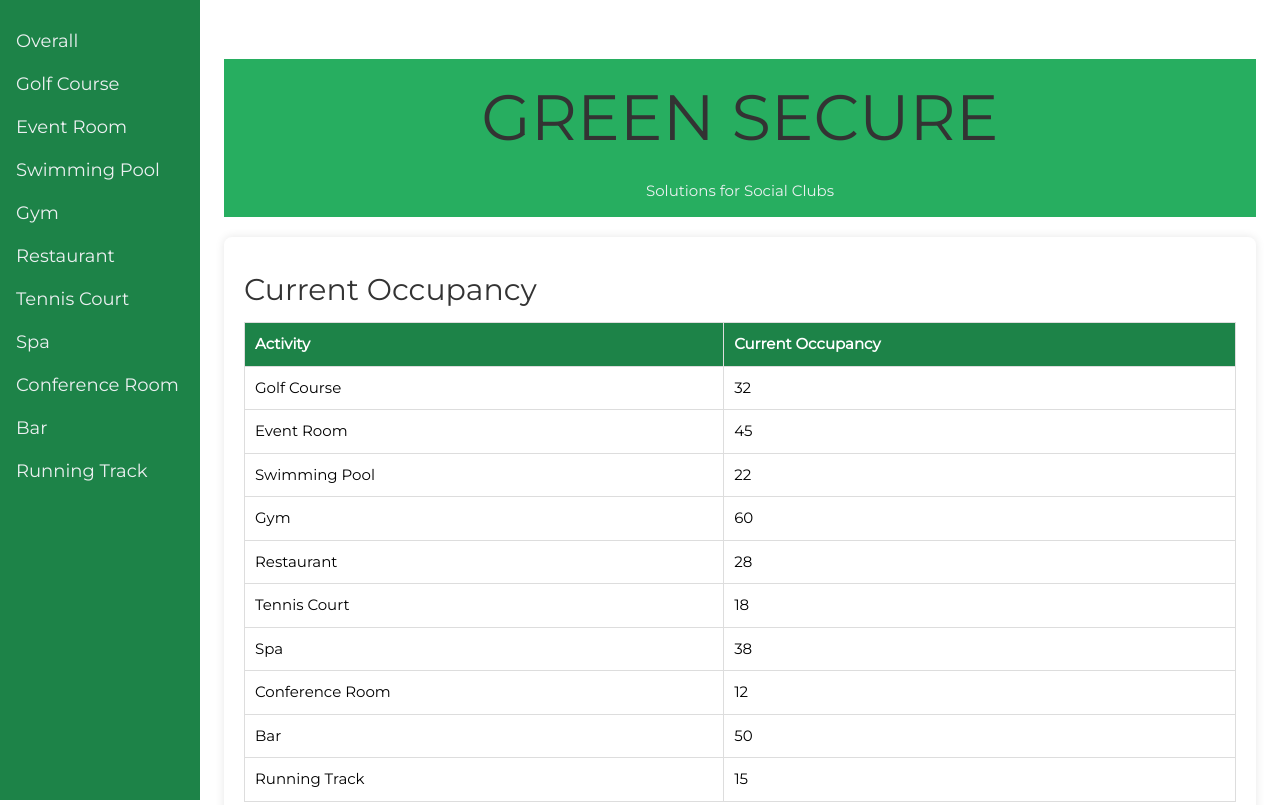
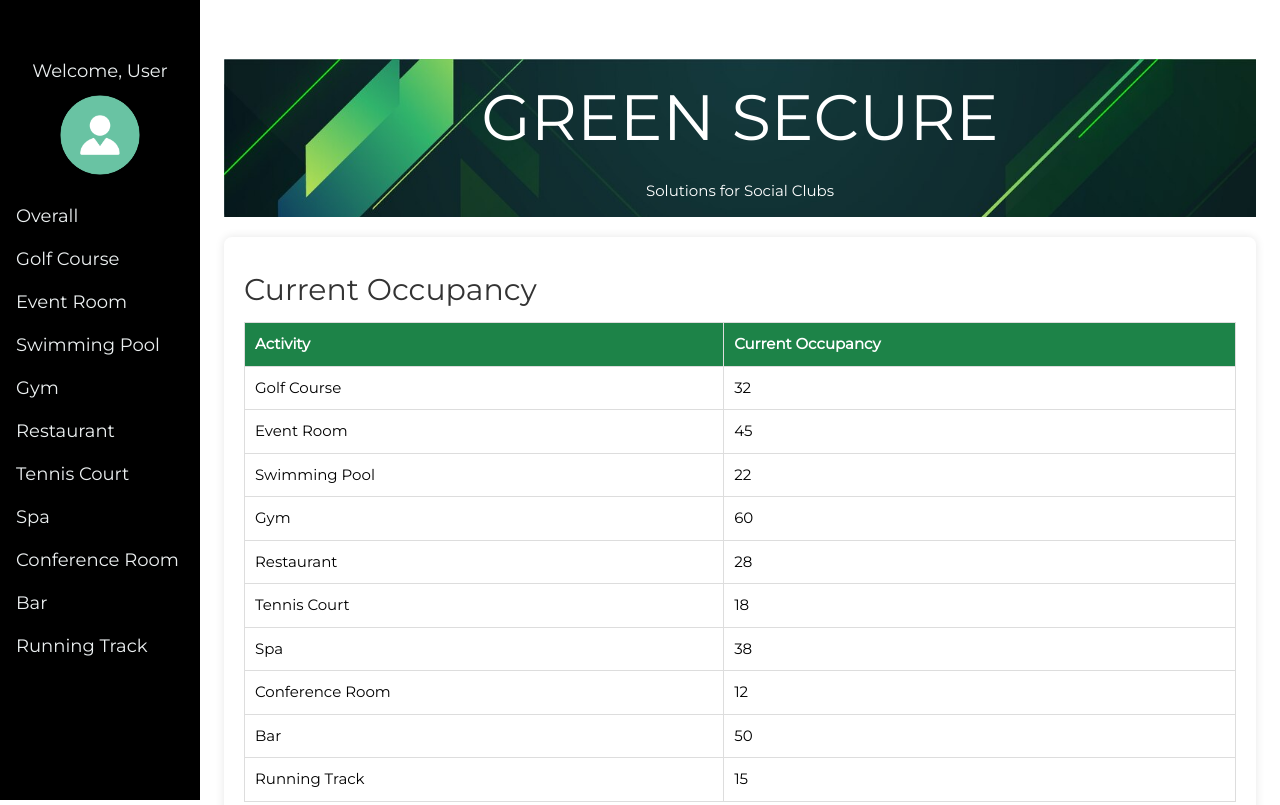
Before and after one commit to carolinariveraa/carolinariveraa.github.io, a plain HTML site: page user.html in a window 1280 px wide. Shown: the top 805 px of the page. Drawn offline with nearby package versions, Linux system fonts and the light colour scheme.

Commit message:
userstyle

```diff
--- a/user.html
+++ b/user.html
@@ -1,7 +1,7 @@
 <!DOCTYPE html>
 <html lang="en">
 <head>
-  <title>GREEN SAFE</title>
+  <title>GREEN SECURE</title>
   <meta charset="UTF-8">
   <meta name="viewport" content="width=device-width, initial-scale=1">
   <link rel="stylesheet" href="https://www.w3schools.com/w3css/4/w3.css">
@@ -26,7 +26,7 @@
       z-index: 1;
       top: 0;
       left: 0;
-      background-color: #1d8348; /* Darker green for the sidebar */
+      background-color: #000; /* Fondo negro */
       overflow-x: hidden;
       padding-top: 20px;
     }
@@ -44,14 +44,27 @@
       color: #fff; /* White text color on hover */
     }
 
+    /* Cambia el color de las letras en el encabezado a blanco */
+    header h1 {
+      color: #fff;
+    }
+
+    /* Cambia el color de las letras en el encabezado a blanco */
+    header p {
+      color: #fff;
+    }
+
+
     /* Header styles */
     header {
+      background-image: url('pics/green.jpg'); /* Ruta de tu imagen de fondo */
+      background-size: cover;
+      background-repeat: no-repeat;
       background-color: #27ae60; /* Green header background color */
       color: #ecf0f1;
       padding: 32px;
       text-align: center;
     }
-
     /* Graph container styles */
     .graph-container {
       margin-top: 20px;
@@ -109,12 +122,41 @@
     .start-now-btn:hover {
       background-color: #219653; /* Darker green button color on hover */
     }
+
+        /* Estilos para la bienvenida del usuario y la imagen circular */
+    .user-welcome {
+      text-align: center;
+      padding: 20px 0;
+    }
+
+    .user-welcome p {
+      color: #ecf0f1; /* Color del texto */
+      font-size: 18px;
+      margin-bottom: 10px;
+    }
+
+    .user-image {
+      width: 80px; /* Ancho de la imagen */
+      height: 80px; /* Altura de la imagen */
+      border-radius: 50%; /* Forma circular */
+      object-fit: cover;
+      margin: 0 auto;
+      display: block;
+    }
+
+
   </style>
 </head>
 <body class="w3-white">
 
 <!-- Side Navigation -->
 <div class="sidebar">
+
+  <div class="user-welcome">
+    <p>Welcome, User</p>
+    <img src="pics/user.png" alt="User Image" class="user-image">
+  </div>
+
   <a href="#general-overview">Overall</a>
   <a href="#golf_course">Golf Course</a>
   <a href="#event_room">Event Room</a>
```
Also changed, not shown: pics/user.png (added).
